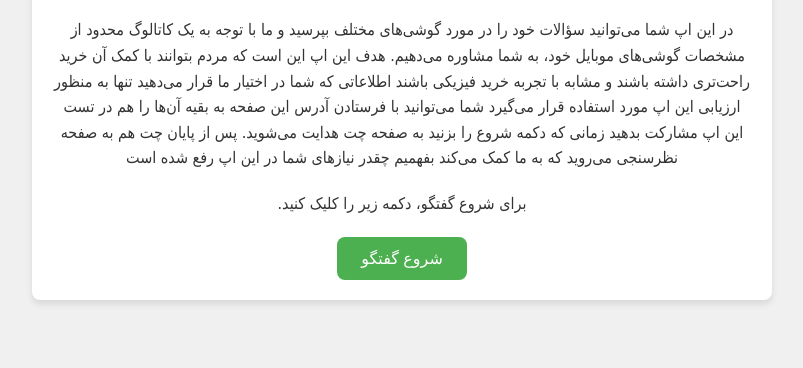
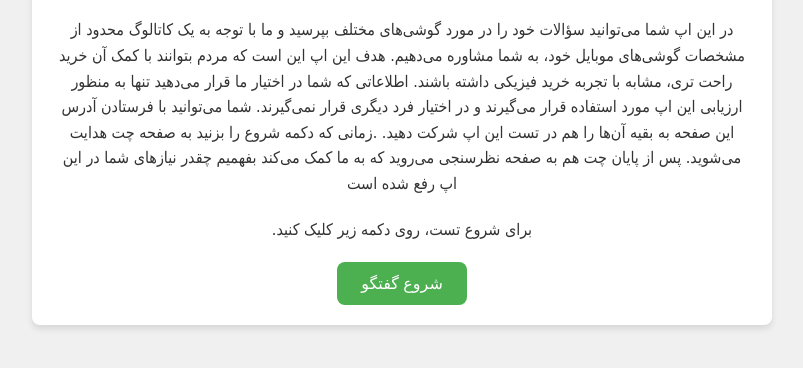
Before and after one commit to EhDa12/novHoushMobTest, a website: page public/index.html in a window 1280 px wide. Shown: the part 132-500 px from the top of the page, without its empty margins (238-1041 px from the left). Drawn offline with Linux system fonts and the light colour scheme.

Commit message:
Update index.html text improvement

```diff
--- a/public/index.html
+++ b/public/index.html
@@ -47,15 +47,14 @@
   <div class="welcome-container">
     <h1>به تست دستیار خرید موبایل خوش آمدید!</h1>
     <p>
-      در این اپ شما می‌توانید سؤالات خود را در مورد گوشی‌های مختلف بپرسید
-      و ما با توجه به یک کاتالوگ محدود از مشخصات گوشی‌های موبایل خود، به شما مشاوره می‌دهیم.
-      هدف این اپ این است که مردم بتوانند با کمک آن خرید راحت‌تری داشته باشند و مشابه با تجربه خرید فیزیکی باشند
-      اطلاعاتی که شما در اختیار ما قرار می‌دهید تنها به منظور ارزیابی این اپ مورد استفاده قرار می‌گیرد
-      شما می‌توانید با فرستادن آدرس این صفحه به بقیه آن‌ها را هم در تست این اپ مشارکت بدهید
-      زمانی که دکمه شروع را بزنید به صفحه چت هدایت می‌شوید. پس از پایان چت هم به صفحه نظرسنجی می‌روید که به ما کمک می‌کند بفهمیم چقدر نیازهای شما در این اپ رفع شده است
+      در این اپ شما می‌توانید سؤالات خود را در مورد گوشی‌های مختلف بپرسید و ما با توجه به یک کاتالوگ محدود از مشخصات گوشی‌های موبایل خود، به شما مشاوره می‌دهیم.
+      هدف این اپ این است که مردم بتوانند با کمک آن خرید راحت تری، مشابه با تجربه خرید فیزیکی داشته باشند.
+      اطلاعاتی که شما در اختیار ما قرار می‌دهید تنها به منظور ارزیابی این اپ مورد استفاده قرار می‌گیرند و در اختیار فرد دیگری قرار نمی‌گیرند.
+      شما می‌توانید با فرستادن آدرس این صفحه به بقیه آن‌ها را هم در تست این اپ شرکت دهید.
+     .زمانی که دکمه شروع را بزنید به صفحه چت هدایت می‌شوید. پس از پایان چت هم به صفحه نظرسنجی می‌روید که به ما کمک می‌کند بفهمیم چقدر نیازهای شما در این اپ رفع شده است
     </p>
     <p>
-      برای شروع گفتگو، دکمه زیر را کلیک کنید.
+برای شروع تست، روی دکمه زیر کلیک کنید.
     </p>
     <button onclick="window.location.href='chat.html'">شروع گفتگو</button>
   </div>
```
